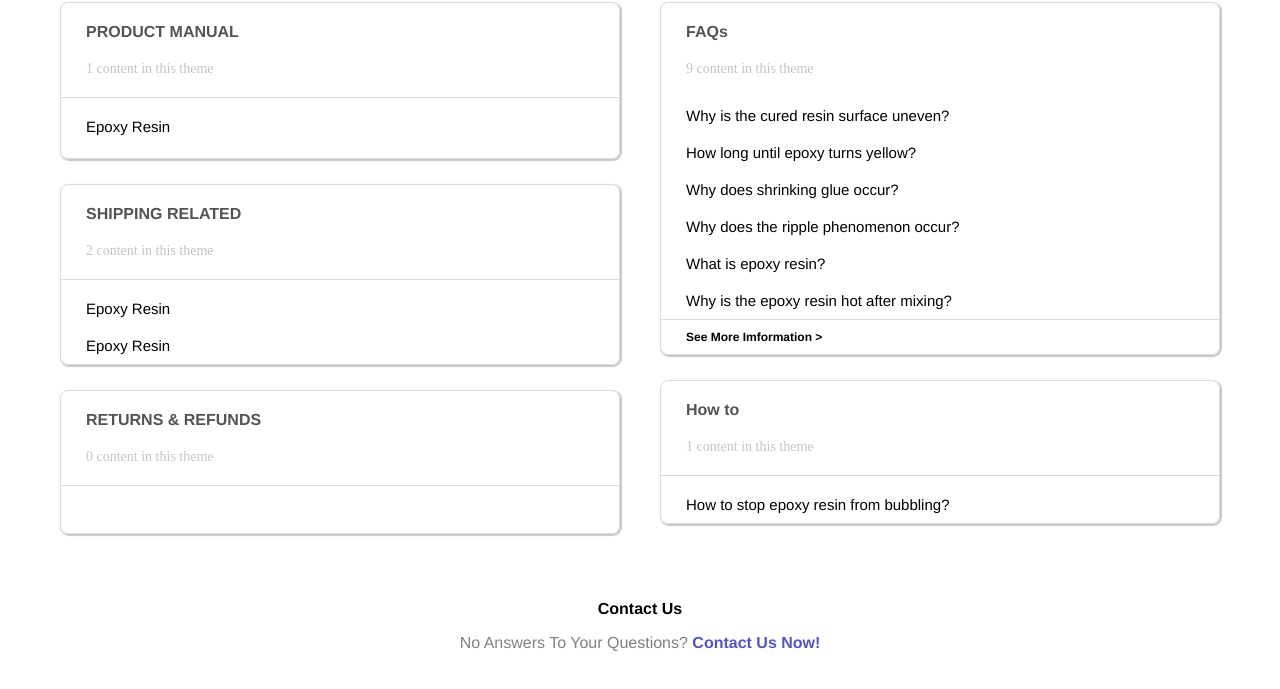
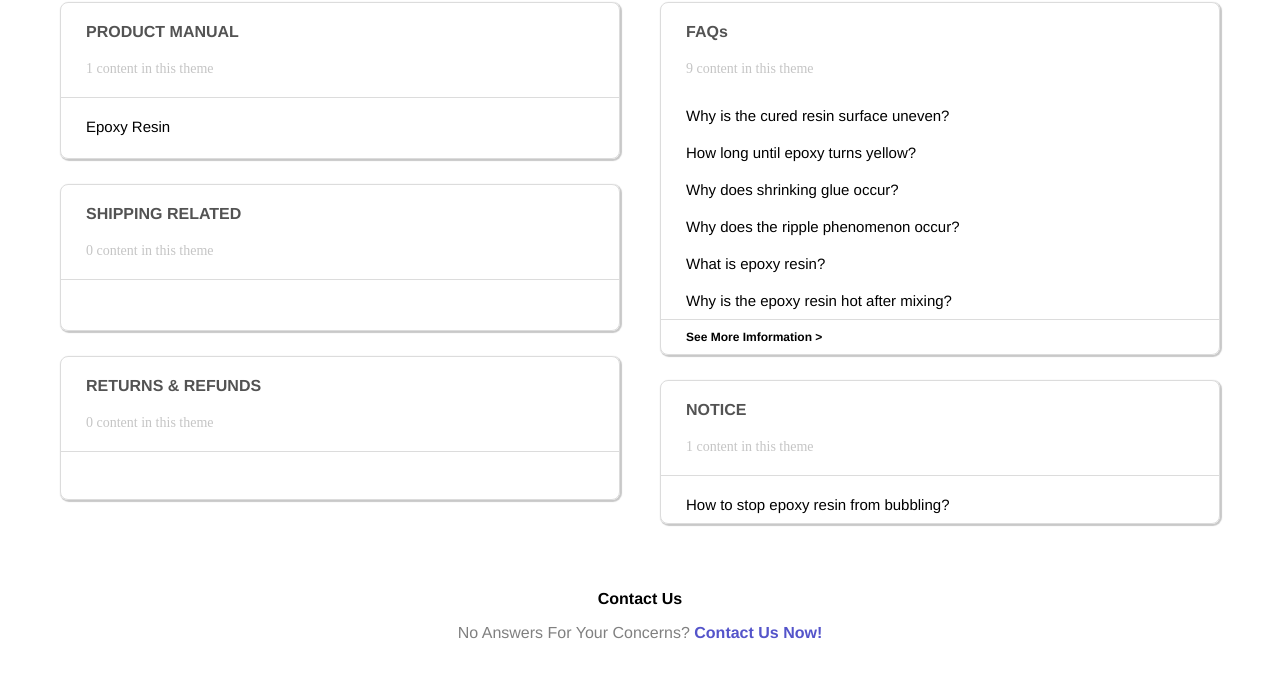
Before and after one commit to DanielYuwei/Taitly_OfficalWeb, a plain HTML site: page pages/FAQ.html in a window 1280 px wide. Shown: the part 930-1619 px from the top of the page. Drawn offline with Linux system fonts and the light colour scheme; a script that the page names is missing.

Commit message:
Update FAQ.html

```diff
--- a/pages/FAQ.html
+++ b/pages/FAQ.html
@@ -112,16 +112,16 @@
                             SHIPPING RELATED
                         </div>
                         <div id="detail_num">
-                            2 content in this theme
+                            0 content in this theme
                         </div>
                         <a href="">
                             <div id="detail_FAQ_content_first">
-                                Epoxy Resin
+
                             </div>
                         </a>
                         <a href="">
                             <div id="detail_FAQ_content">
-                                Epoxy Resin
+
                             </div>
                         </a>
                     </div>
@@ -193,7 +193,7 @@
 
                     <div id="detail_content">
                         <div id="detail_title">
-                            How to
+                            NOTICE
                         </div>
 
                         <div id="detail_num">
@@ -214,7 +214,7 @@
         </div>
         <div id="Contact_us">
             <p>Contact Us</p>
-            No Answers To Your Questions? <a href="">Contact Us Now!</a>
+            No Answers For Your Concerns? <a href="">Contact Us Now!</a>
         </div>
     </div>
 </body>
```
